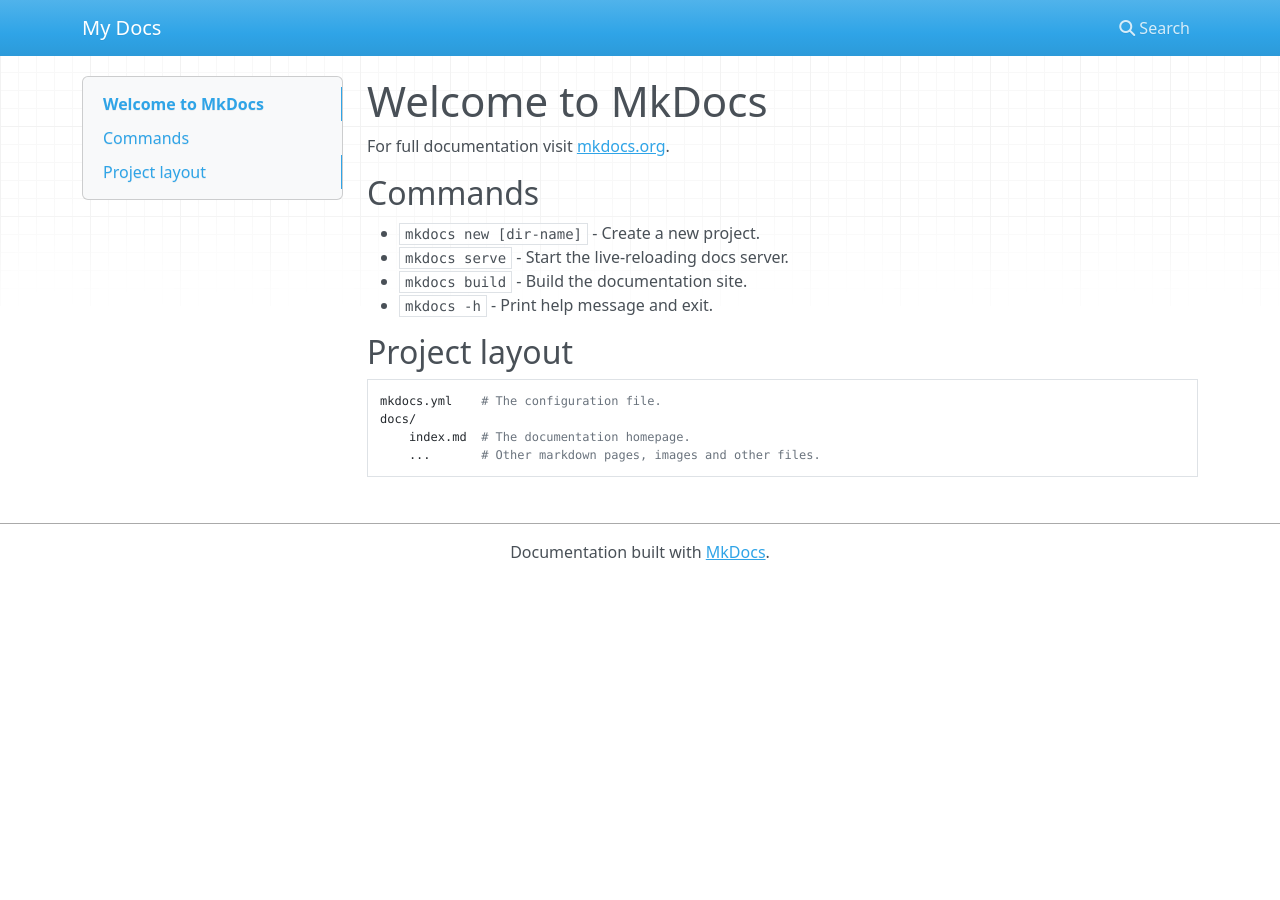
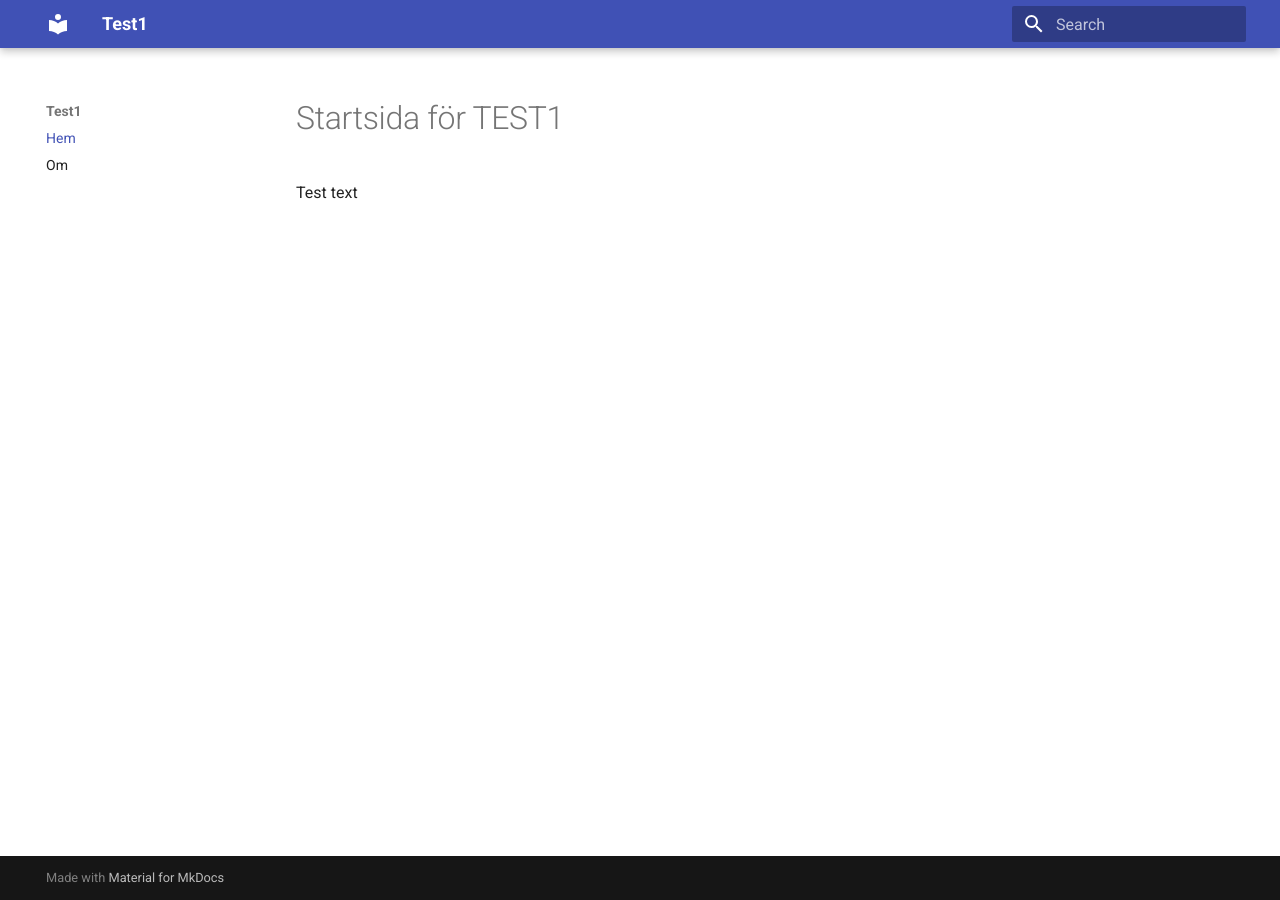
Before and after one commit to mcfrojd/test1, an MkDocs documentation site: the page built from docs/index.md, in a window 1280 px wide. Built offline with MkDocs 1.6.1 and Material for MkDocs 9.7.7, drawn with Linux system fonts in a browser that asks for light colours; nearby versions of some CDN libraries.

Commit message:
Lagt till test text

```diff
--- a/docs/index.md
+++ b/docs/index.md
@@ -1,17 +1,3 @@
-# Welcome to MkDocs
+# Startsida för TEST1
 
-For full documentation visit [mkdocs.org](https://www.mkdocs.org).
-
-## Commands
-
-* `mkdocs new [dir-name]` - Create a new project.
-* `mkdocs serve` - Start the live-reloading docs server.
-* `mkdocs build` - Build the documentation site.
-* `mkdocs -h` - Print help message and exit.
-
-## Project layout
-
-    mkdocs.yml    # The configuration file.
-    docs/
-        index.md  # The documentation homepage.
-        ...       # Other markdown pages, images and other files.
+Test text
--- a/mkdocs.yml
+++ b/mkdocs.yml
@@ -1 +1,8 @@
-site_name: My Docs
+site_name: Test1
+
+nav:
+  - Hem: index.md
+  - Om: about.md
+
+theme:
+  name: 'material'
```
Also changed, not shown: docs/about.md (added, +3 -0 lines).
